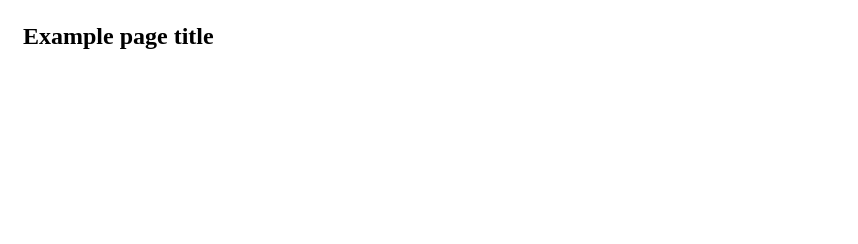
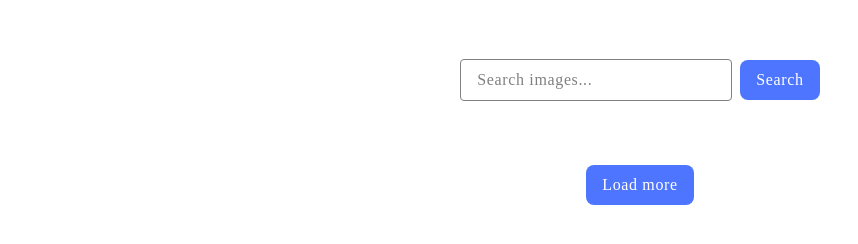
Before and after one commit to iahub4metra/goit-js-hw-12, a website built with Vite: page src/index.html in a window 1280 px wide. Shown: the whole page, without its empty margins (0-858 px from the left). Built offline with nearby package versions, Linux system fonts and the light colour scheme; files whose address does not match are found by name.

Commit message:
Update index.html

```diff
--- a/src/index.html
+++ b/src/index.html
@@ -1,24 +1,24 @@
 <!DOCTYPE html>
 <html lang="en">
-  <head>
-    <meta charset="UTF-8" />
-    <link rel="icon" type="image/svg+xml" href="/favicon.svg" />
-    <meta name="viewport" content="width=device-width, initial-scale=1.0" />
-    <title>Vanilla App Template</title>
-    <link rel="stylesheet" href="./css/styles.css" />
-  </head>
-  <body>
-    <load ="partials/header.html" />
 
-    <section>
-      <h1>Example page title</h1>
-      <!-- Path to images as from index.html file -->
-      <img src="./img/javascript.svg" alt="" />
-    </section>
+<head>
+  <meta charset="UTF-8" />
+  <meta name="viewport" content="width=device-width, initial-scale=1.0" />
 
-    <!-- Loads the specified .html file -->
-    <load ="partials/vite-promo.html" />
+  <title>Gallery</title>
+  <link rel="stylesheet" href="./css/styles.css" />
+</head>
 
-    <script type="module" src="./main.js"></script>
-  </body>
+<body>
+  <form class="form">
+    <input type="text" name="search" id="inputSearch" placeholder="Search images...">
+    <button type="submit" class="btnSubmit">Search</button>
+  </form>
+  <span class="loader"></span>
+  <ul class="list"></ul>
+  <span class="loader-second"></span>
+  <button class="btn-load-more" type="button">Load more</button>
+  <script type="module" src="./main.js"></script>
+</body>
+
 </html>
```
